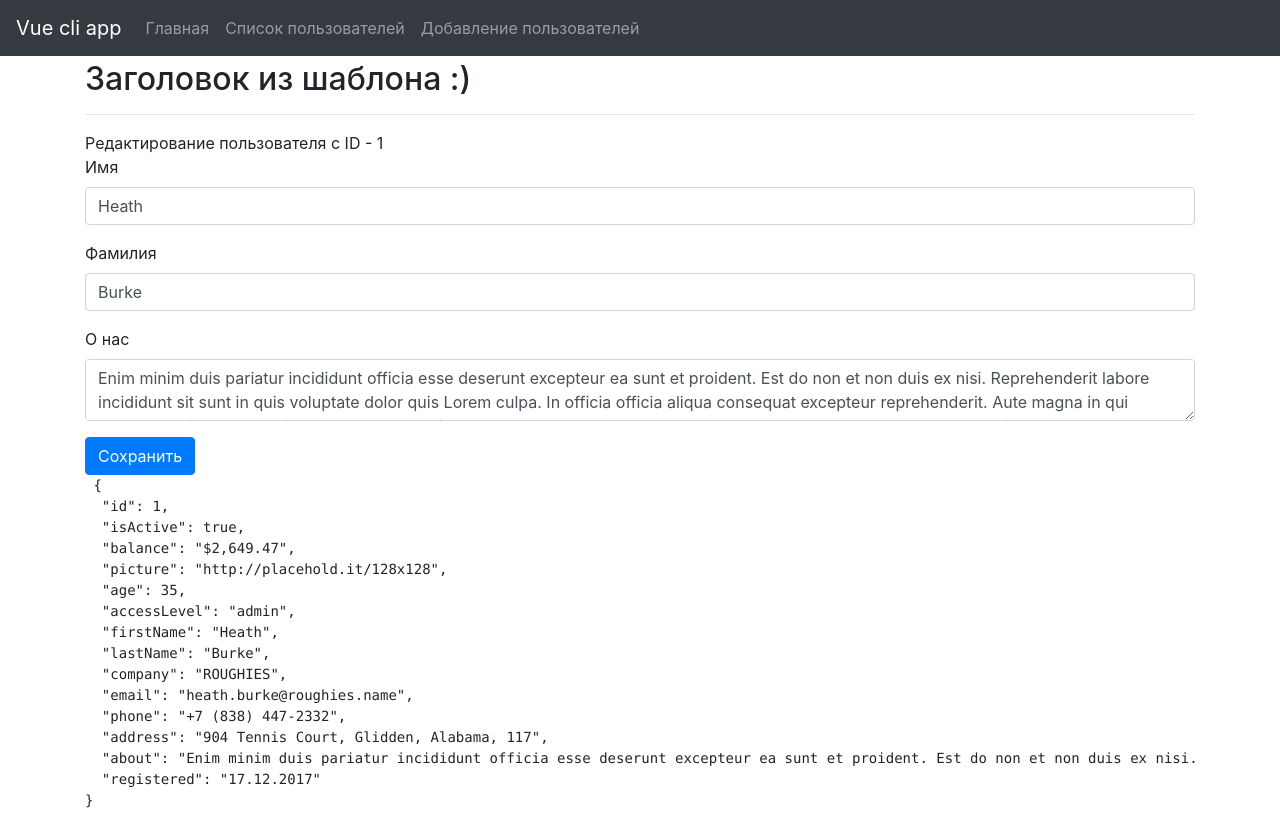
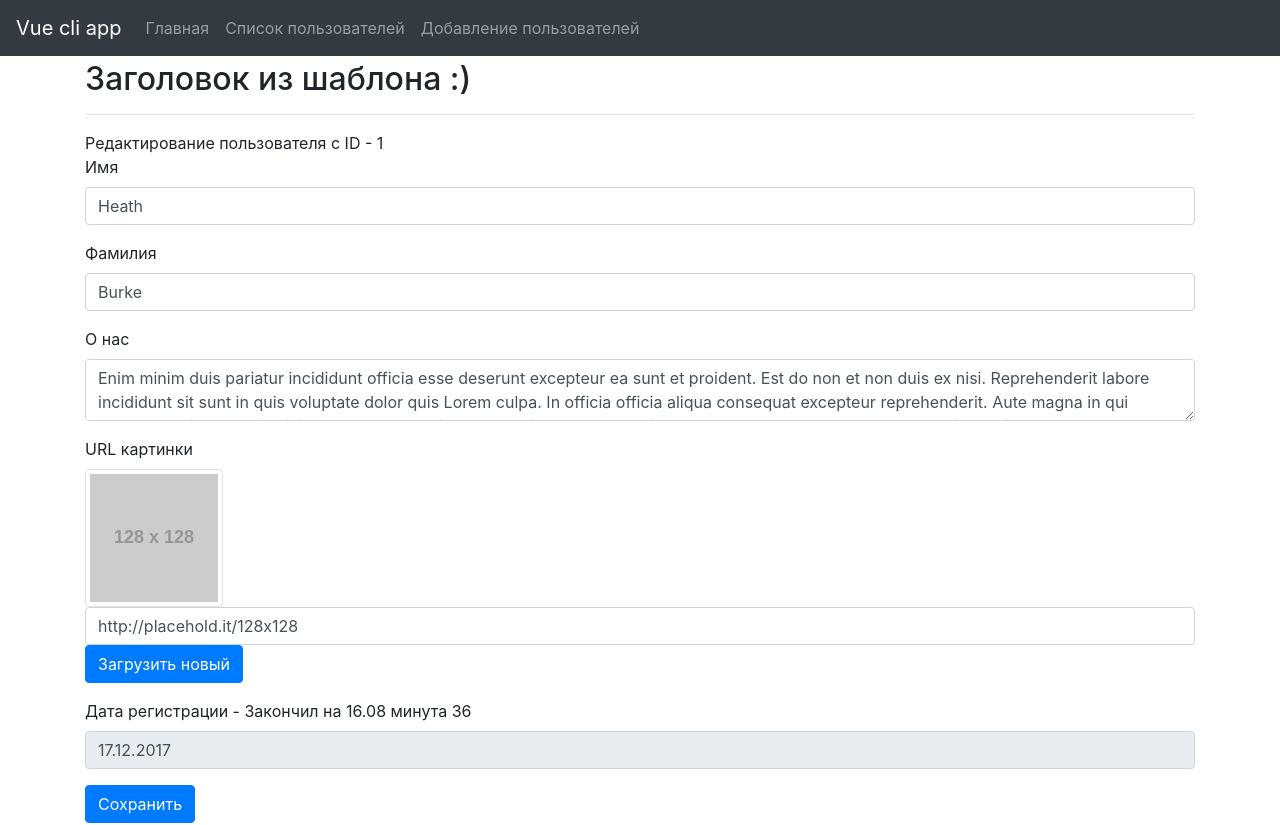
Before and after one commit to VladimirSolovyov/studying-vue, a Vue app in the folder classroomwork3/: page /edit/1 in a window 1280 px wide. Shown: the top 825 px of the page. Built offline with nearby package versions, Linux system fonts and the light colour scheme; data requests are answered from the project's data file.

Commit message:
'Уроки_по_16.08'

```diff
--- a/classroomwork3/db.json
+++ b/classroomwork3/db.json
@@ -84,7 +84,7 @@
       "id": 5,
       "isActive": true,
       "balance": "$2,130.93",
-      "picture": "http://placehold.it/128x128",
+      "picture": "https://i.imgur.com/BrWWBlH.jpg",
       "age": 32,
       "accessLevel": "admin",
       "firstName": "Vladimir",
@@ -94,7 +94,7 @@
       "phone": "+7 (883) 583-3450",
       "address": "386 Portland Avenue, Dellview, Puerto Rico, 2973",
       "about": "Ea est consequat cupidatat aliquip qui nisi ipsum voluptate consequat qui ipsum in. Culpa velit dolor eu esse aliquip consequat in id cillum adipisicing nostrud in mollit minim. Sunt cillum non aute excepteur ipsum est id in velit fugiat mollit Lorem velit ut. Lorem esse laboris velit aute Lorem veniam laborum velit quis.",
-      "registered": "22.11.2015"
+      "registered": "31.08.2018"
     },
     {
       "id": 6,
--- a/classroomwork3/package.json
+++ b/classroomwork3/package.json
@@ -11,6 +11,7 @@
   "dependencies": {
     "axios": "^0.18.0",
     "bootstrap": "^4.1.3",
+    "flatpickr": "^4.5.1",
     "json-server": "^0.14.0",
     "vue": "^2.5.17",
     "vue-router": "^3.0.1"
--- a/classroomwork3/src/components/UserForm.vue
+++ b/classroomwork3/src/components/UserForm.vue
@@ -15,12 +15,36 @@
       <textarea v-model="localUser.about" type="text" class="form-control"/>
     </div>
 
+    <div class="form-group">
+      <label>URL картинки</label>
+      <br>
+      <img :src="localUser.picture" class="img-thumbnail">
+      <input
+        v-model="localUser.picture"
+        type="text"
+        class="form-control">
+      <input ref="avatar" type="file" class="hidden" @change="uploadAvatar">
+
+      <button type="button" class="btn btn-primary" @click="selectNewImage">
+        Загрузить новый
+      </button>
+    </div>
+
+    <div class="form-group">
+      <label>Дата регистрации - Закончил на 16.08 минута 36</label>
+      <datepicker v-model="localUser.registered" />
+    </div>
   </div>
 </template>
 
 <script>
+import axios from '@/axios.js'
+
 export default {
   name: 'UserForm',
+  components: {
+    Datepicker: () => import('@/components/datepicker.vue')
+  },
   model: {
     prop: 'user',
     event: 'megaevent'
@@ -46,10 +70,36 @@ export default {
   methods: {
     updateUser() {
       this.$emit('megaevent', Object.assign({}, this.localUser))
+    },
+    selectNewImage() {
+      this.$refs.avatar.click()
+    },
+
+    uploadAvatar() {
+      const url = 'https://api.imgur.com/3/image'
+      const data = new FormData()
+      data.append('image', this.$refs.avatar.files[0])
+      // Добавляем ключ от IMGUR
+      // https://api.imgur.com/oauth2/addclient
+      const config = {
+        headers: {
+          Authorization: 'Client-ID 3bef0b8892d4b04'
+        }
+      }
+      axios
+        .post(url, data, config)
+        .then(response => response.data)
+        .then(response => {
+          this.localUser.picture = response.data.link
+          this.$refs.avatar.value = ''
+        })
     }
   }
 }
 </script>
 
 <style scoped>
+.hidden {
+  display: none;
+}
 </style>
--- /dev/null
+++ b/classroomwork3/src/components/datepicker.vue
@@ -0,0 +1,42 @@
+<template>
+  <div>
+    <input ref="input" :value="value" type="text" class="form-control">
+  </div>
+</template>
+
+<script>
+import flatpickr from 'flatpickr'
+import 'flatpickr/dist/flatpickr.css'
+
+export default {
+  name: 'Datepicker',
+  props: {
+    value: {
+      type: String,
+      required: true
+    }
+  },
+  watch: {
+      value: 'updatePicker'
+  },
+  mounted() {
+    this.initPicker()
+  },
+  methods: {
+      initPicker() {
+          const fp = flatpickr(this.$refs.input, {
+                dateFormat: 'd.m.Y',
+                onChange: (selectedDates, dateStr) => {
+                    this.$emit('input', dateStr)
+                }
+            })
+        },
+      updatePicker() {
+          fp.setDate(this.value)
+      }
+  }
+}
+</script>
+
+<style>
+</style>
```
Also changed, not shown: 1 other file (tests, documents, lock files or other folders).
